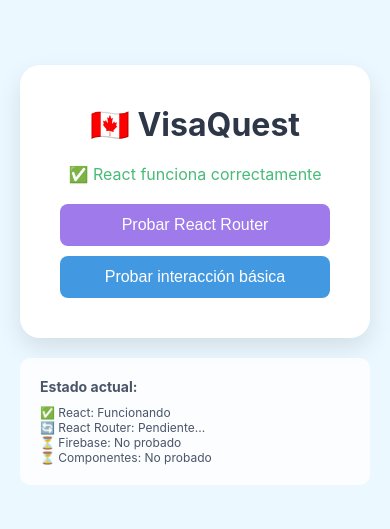
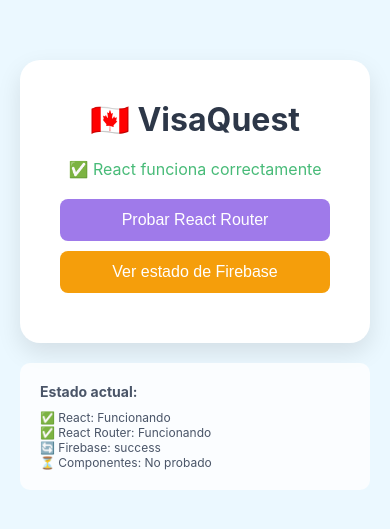
Before and after one commit to sofiaqsy/visa-quest, a React (Create React App) app: page / in a window 390 px wide. Shown: the part 147-676 px from the top of the page. Built offline with nearby package versions, Linux system fonts and the light colour scheme.

Commit message:
Add Firebase initialization test to identify if it causes mobile issues

```diff
--- a/src/App.js
+++ b/src/App.js
@@ -1,6 +1,20 @@
 import React, { useState, useEffect } from 'react';
-// Test 1: Add React Router
 import { BrowserRouter as Router, Routes, Route } from 'react-router-dom';
+
+// Test 2: Add Firebase - start with just the config
+import { initializeApp } from 'firebase/app';
+import { getDatabase } from 'firebase/database';
+
+// Firebase config (testing with minimal setup)
+const firebaseConfig = {
+  apiKey: "test-key",
+  authDomain: "test.firebaseapp.com",
+  databaseURL: "https://test.firebaseio.com",
+  projectId: "test-project",
+  storageBucket: "test.appspot.com",
+  messagingSenderId: "123456789",
+  appId: "1:123456789:web:abcdef"
+};
 
 // Keep other imports commented for now
 // import { AuthProvider, useAuth } from './contexts/AuthContext';
@@ -10,7 +24,6 @@
 // import PWAInstallButton, { OfflineIndicator, InstallPrompt } from './components/PWAInstallButton';
 // import { moodService, userService, analyticsService } from './firebase/services';
 
-// Test component
 const TestComponent = () => {
   return (
     <div style={{ padding: '20px', backgroundColor: '#e6f7ff', borderRadius: '10px', margin: '20px 0' }}>
@@ -20,13 +33,25 @@
   );
 };
 
-// Simple test app with Router
 function App() {
   const [step, setStep] = useState(0);
   const [routerWorks, setRouterWorks] = useState(false);
+  const [firebaseWorks, setFirebaseWorks] = useState('testing');
 
   useEffect(() => {
     console.log('App mounted');
+
+    // Test Firebase initialization
+    try {
+      console.log('Initializing Firebase...');
+      const app = initializeApp(firebaseConfig);
+      const database = getDatabase(app);
+      console.log('Firebase initialized:', !!app, !!database);
+      setFirebaseWorks('success');
+    } catch (error) {
+      console.error('Firebase error:', error);
+      setFirebaseWorks('error: ' + error.message);
+    }
 
     const timer = setTimeout(() => {
       setStep(1);
@@ -68,7 +93,7 @@
           {step === 0 ? (
             <>
               <p style={{ color: '#4a5568', marginBottom: '30px' }}>
-                Probando React Router...
+                Probando Firebase...
               </p>
               <p style={{ color: '#718096', fontSize: '14px' }}>
                 Verificando componentes...
@@ -80,7 +105,6 @@
                 ✅ React funciona correctamente
               </p>
 
-              {/* Test React Router */}
               <button
                 onClick={() => setRouterWorks(true)}
                 style={{
@@ -106,21 +130,21 @@
 
               <button
                 onClick={() => {
-                  console.log('Test click!');
-                  alert('¡React funciona! Ahora probando Router...');
+                  alert(`Firebase status: ${firebaseWorks}`);
                 }}
                 style={{
-                  backgroundColor: '#4299e1',
+                  backgroundColor: '#f59e0b',
                   color: 'white',
                   padding: '12px 24px',
                   borderRadius: '8px',
                   border: 'none',
                   fontSize: '16px',
                   cursor: 'pointer',
-                  width: '100%'
+                  width: '100%',
+                  marginBottom: '10px'
                 }}
               >
-                Probar interacción básica
+                Ver estado de Firebase
               </button>
             </>
           )}
@@ -140,8 +164,8 @@
             Estado actual:
           </h3>
           <p>✅ React: Funcionando</p>
-          <p>🔄 React Router: {routerWorks ? '✅ Funcionando' : 'Pendiente...'}</p>
-          <p>⏳ Firebase: No probado</p>
+          <p>✅ React Router: Funcionando</p>
+          <p>🔄 Firebase: {firebaseWorks}</p>
           <p>⏳ Componentes: No probado</p>
         </div>
       </div>
```
